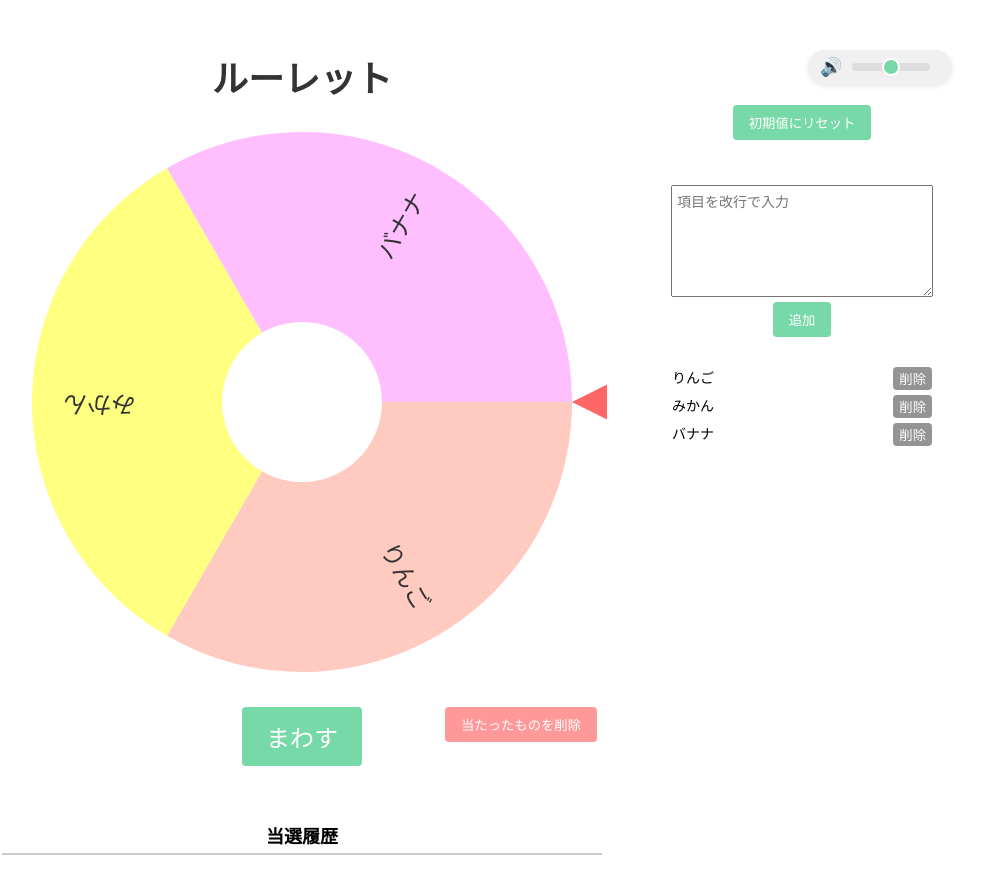
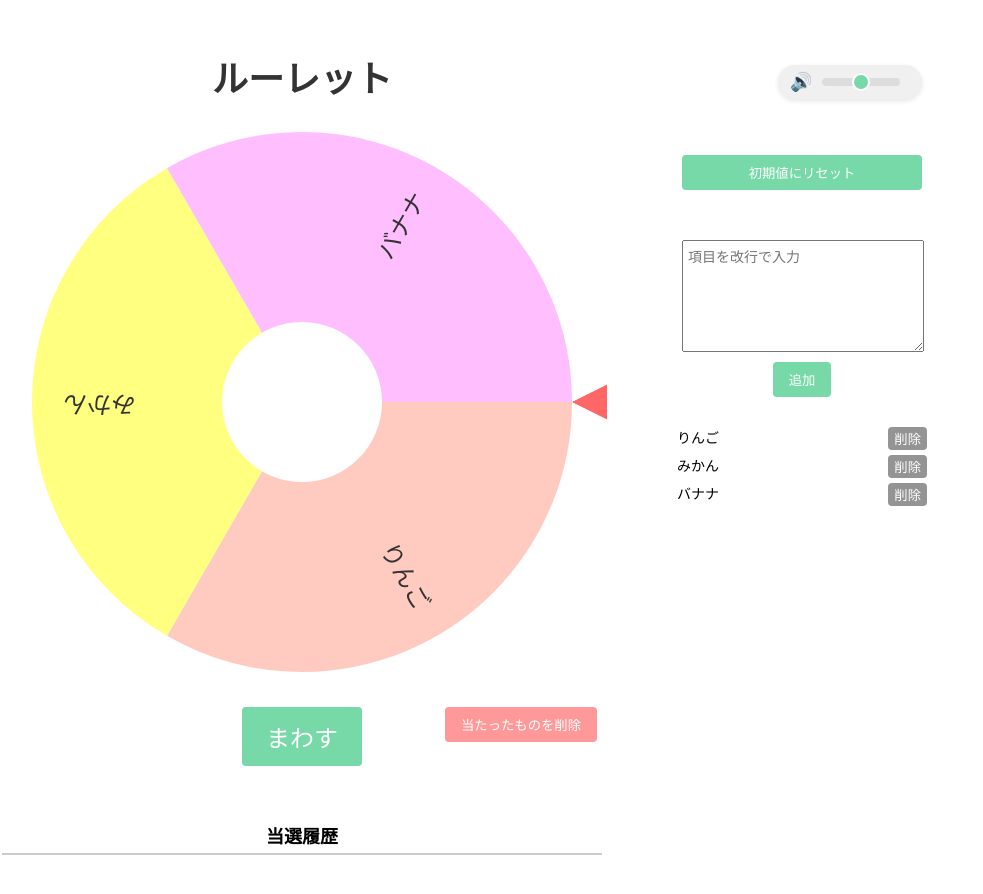
Before and after one commit to ichiwakutools/spin_roulette, a plain HTML site: page index.html in a window 1280 px wide. Shown: the whole page, without its empty margins (163-1146 px from the left). Drawn offline with Linux system fonts and the light colour scheme.

Commit message:
Update index.html

```diff
--- a/index.html
+++ b/index.html
@@ -23,7 +23,7 @@
   --button-bg: #77d9a8;
   --button-color: #fff;
   --button-padding: 8px 16px;
-  --textarea-width: 250px;
+  --textarea-width: 230px;
   --textarea-height: 100px;
   --list-width: 200px;
   --list-item-margin: 5px 0;
@@ -124,23 +124,24 @@ button.btn:disabled {
 #settingContainer {
   display: flex;
   flex-direction: column;
-  align-items: center;
+  align-items: right;
   justify-content: flex-start;
-  width: 300px;
-  margin: 0;
+  width: 250px;
+  margin: 50px auto;
 }
 #itemInputContainerT {
-  width: 260px;
+  width: 250px;
   margin: 20px 0;
 }
 #itemInputContainerB {
-  width: 260px;
+  width: 250px;
   margin: 20px 0;
 }
 textarea#itemInput {
   width: var(--textarea-width);
   height: var(--textarea-height);
   font-size: 14px;
+  margin: 5px ;
   padding: 5px;
 }
 #addBtn {
@@ -201,8 +202,9 @@ textarea#itemInput {
   width: var(--volume-container-width);
   transition: width 0.3s ease-in-out;
   position: absolute;
-  top: 0;
-  right: 0;
+  top: 15px;
+  right: 30px;
+  cursor: pointer;
 }
 #volumeContainer:hover {
   width: 200px;
```
